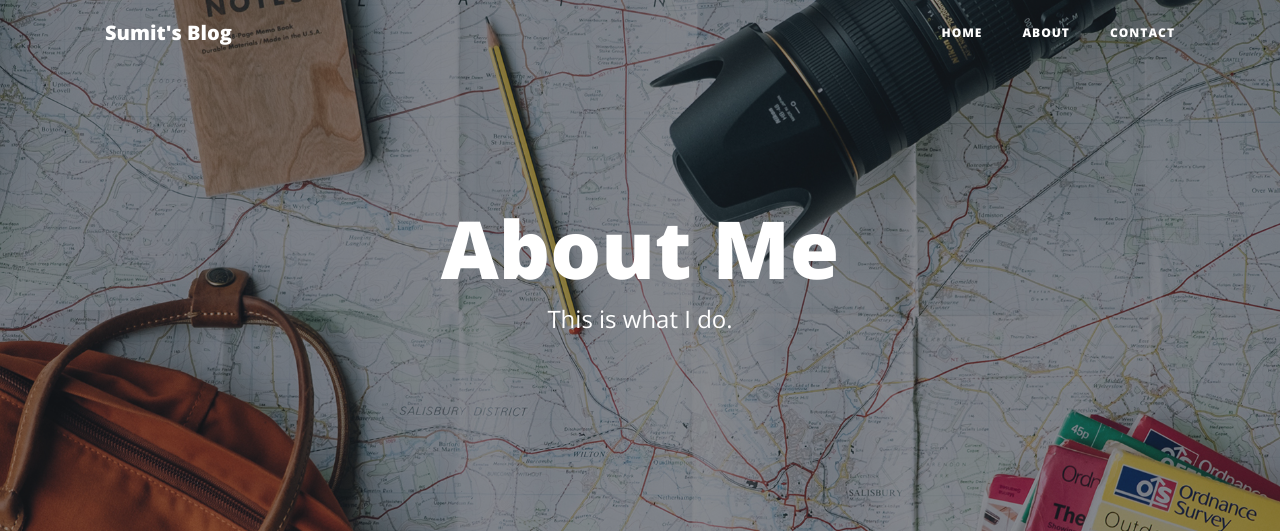
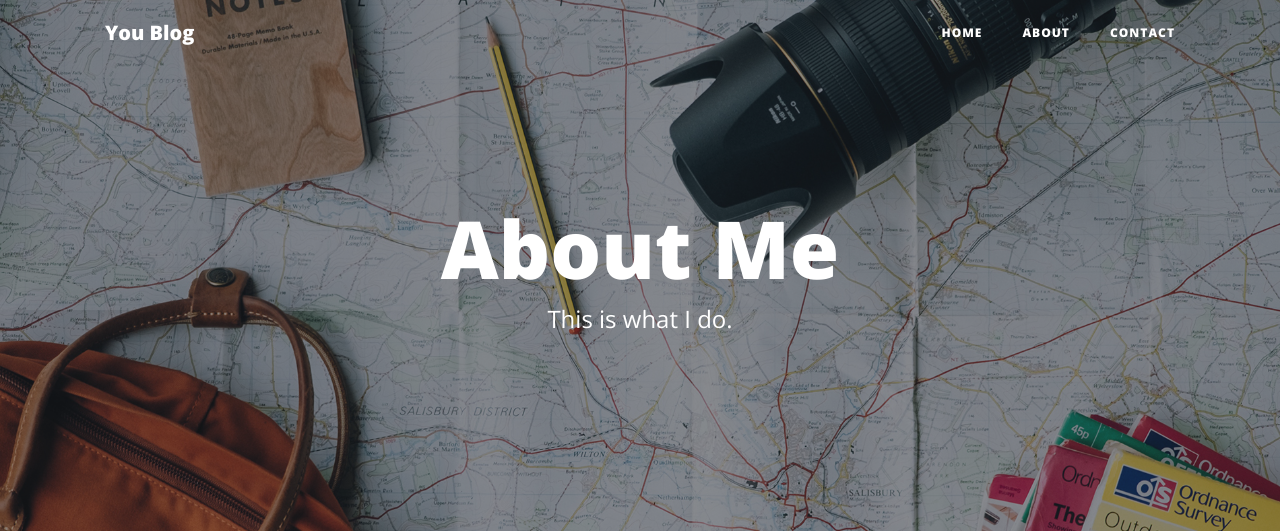
Before and after one commit to sumit-prasad/flask-blog, a Flask app: page /about in a window 1280 px wide. Shown: the top 531 px of the page. Run offline with Flask 2, Linux system fonts and the light colour scheme; some libraries are stand-ins or nearby versions.

Commit message:
change the generic blog name

```diff
--- a/templates/index.html
+++ b/templates/index.html
@@ -8,7 +8,7 @@
         <div class="row">
             <div class="col-lg-8 col-md-10 mx-auto">
                 <div class="site-heading">
-                    <h1>Sumit's Blog</h1>
+                    <h1>You Blog</h1>
                     <span class="subheading">a collection of my random thoughts.</span>
                 </div>
             </div>
--- a/templates/partials/header.html
+++ b/templates/partials/header.html
@@ -31,7 +31,7 @@
 <!-- Navigation -->
 <nav class="navbar navbar-expand-lg navbar-light fixed-top" id="mainNav">
     <div class="container">
-        <a class="navbar-brand" href="{{ url_for('get_all_posts') }}">Sumit's Blog</a>
+        <a class="navbar-brand" href="{{ url_for('get_all_posts') }}">You Blog</a>
         <button class="navbar-toggler navbar-toggler-right" type="button" data-toggle="collapse"
                 data-target="#navbarResponsive" aria-controls="navbarResponsive" aria-expanded="false"
                 aria-label="Toggle navigation">
```
